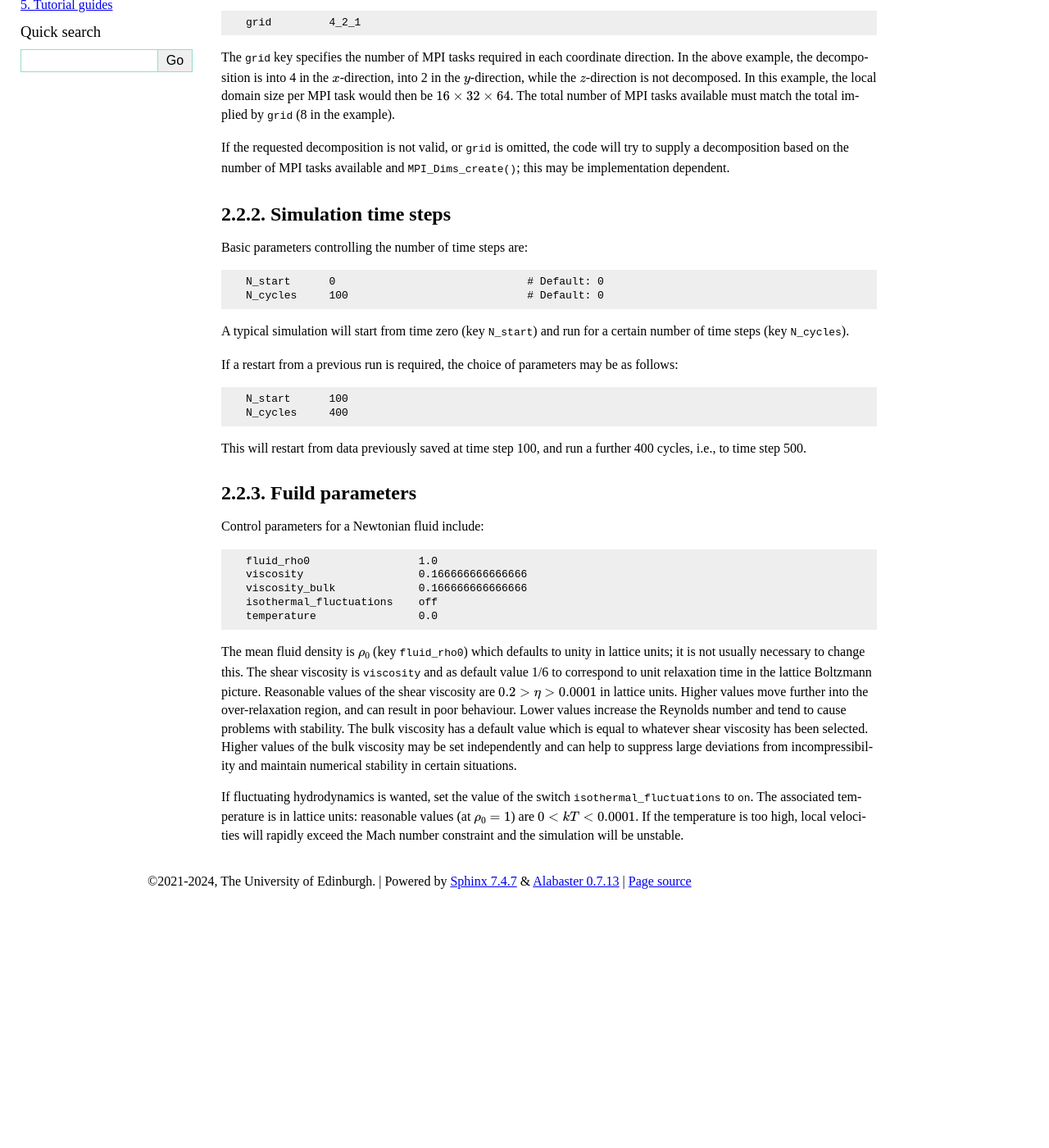
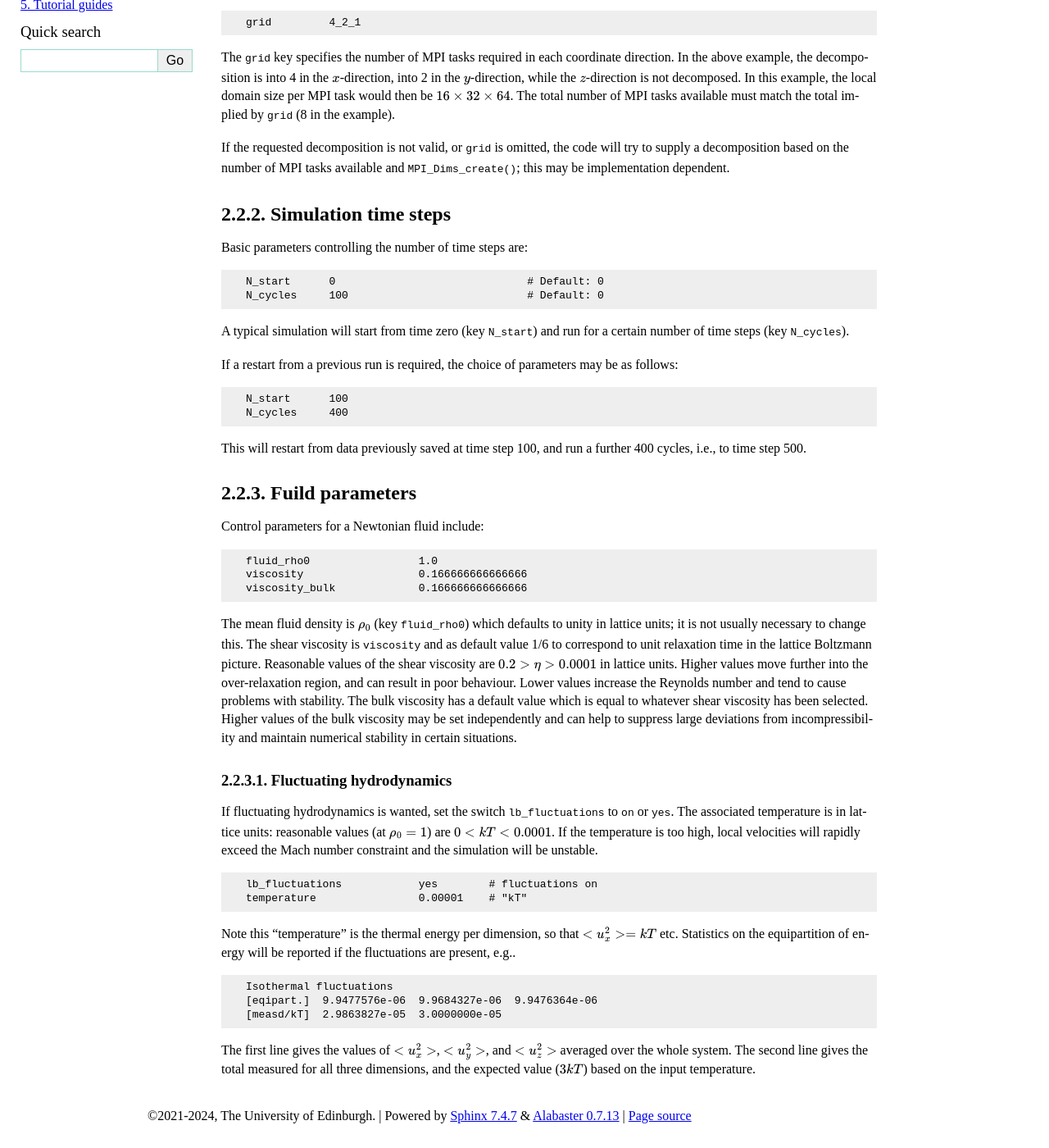
Before and after one commit to ludwig-cf/ludwig-cf.github.io, a Sphinx documentation site: the page built from docs/inputs/parameters.rst, in a window 1280 px wide and 1400 px high, scrolled down 427 px. Shown: the whole window at 82% size. Built offline with Sphinx 7.4.7, drawn with Linux system fonts in a browser that asks for light colours; before the commit the page ends 1541 px from its top, so only the background shows below that.

Commit message:
Update information on isothermal fluctuations

```diff
--- a/docs/inputs/parameters.rst
+++ b/docs/inputs/parameters.rst
@@ -77,8 +77,6 @@ Control parameters for a Newtonian fluid include:
   fluid_rho0                 1.0
   viscosity                  0.166666666666666
   viscosity_bulk             0.166666666666666
-  isothermal_fluctuations    off
-  temperature                0.0
 
 The mean fluid density is :math:`\rho_0` (key ``fluid_rho0``) which
 defaults to unity in lattice units; it is not usually necessary to
@@ -97,9 +95,32 @@ from incompressibility and maintain numerical stability
 in certain situations.
 
 
-If fluctuating hydrodynamics is wanted, set the value of the switch
-``isothermal_fluctuations`` to ``on``. The associated
+Fluctuating hydrodynamics
+"""""""""""""""""""""""""
+
+If fluctuating hydrodynamics is wanted, set the switch
+``lb_fluctuations`` to ``on`` or ``yes``. The associated
 temperature is in lattice units: reasonable values (at :math:`\rho_0 = 1`)
 are :math:`0 < kT < 0.0001`. If the temperature is too high, local
 velocities will rapidly exceed the Mach number constraint and
 the simulation will be unstable.
+
+.. code-block:: none
+
+  lb_fluctuations            yes        # fluctuations on
+  temperature                0.00001    # "kT"
+
+Note this "temperature" is the thermal energy per dimension, so
+that :math:`<u_x^2> = kT` etc. Statistics on the equipartition
+of energy will be reported if the fluctuations are present, e.g..
+
+.. code-block:: none
+
+  Isothermal fluctuations
+  [eqipart.]  9.9477576e-06  9.9684327e-06  9.9476364e-06
+  [measd/kT]  2.9863827e-05  3.0000000e-05
+
+The first line gives the values of :math:`<u_x^2>`,
+:math:`<u_y^2>`, and :math:`<u_z^2>` averaged over the whole system.
+The second line gives the total measured for all three dimensions, and
+the expected value (:math:`3kT`) based on the input temperature.
```
